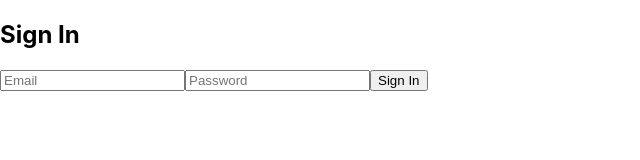
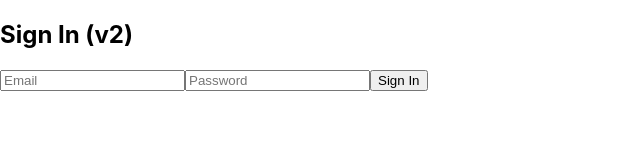
Before and after one commit to NihalShahid/my-frontend, a React (Create React App) app: page /signin in a window 1280 px wide. Shown: the top 160 px of the page, without its empty margins (0-640 px from the left). Built offline with nearby package versions, Linux system fonts and the light colour scheme; no server answers.

Commit message:
Test deployment pipeline

```diff
--- a/src/pages/Signin.js
+++ b/src/pages/Signin.js
@@ -1,24 +1,24 @@
 import { useState } from "react";
+import { useNavigate } from "react-router-dom";
 import { useAuth } from "../context/AuthContext";
-
 export default function Signin() {
   const [email, setEmail] = useState("");
   const [password, setPassword] = useState("");
   const [error, setError] = useState("");
   const { signin } = useAuth();
-
+  const navigate = useNavigate();
   const handleSubmit = async (e) => {
     e.preventDefault();
     try {
       await signin(email, password);
+      navigate("/dashboard");
     } catch (err) {
       setError("Invalid credentials");
     }
   };
-
   return (
     <form onSubmit={handleSubmit}>
-      <h2>Sign In</h2>
+      <h2>Sign In (v2)</h2>
       {error && <p style={{ color: "red" }}>{error}</p>}
       <input type="email" placeholder="Email" value={email} onChange={(e) => setEmail(e.target.value)} required />
       <input type="password" placeholder="Password" value={password} onChange={(e) => setPassword(e.target.value)} required />
```
Also changed, not shown: 1 other file (tests, documents, lock files or other folders).
